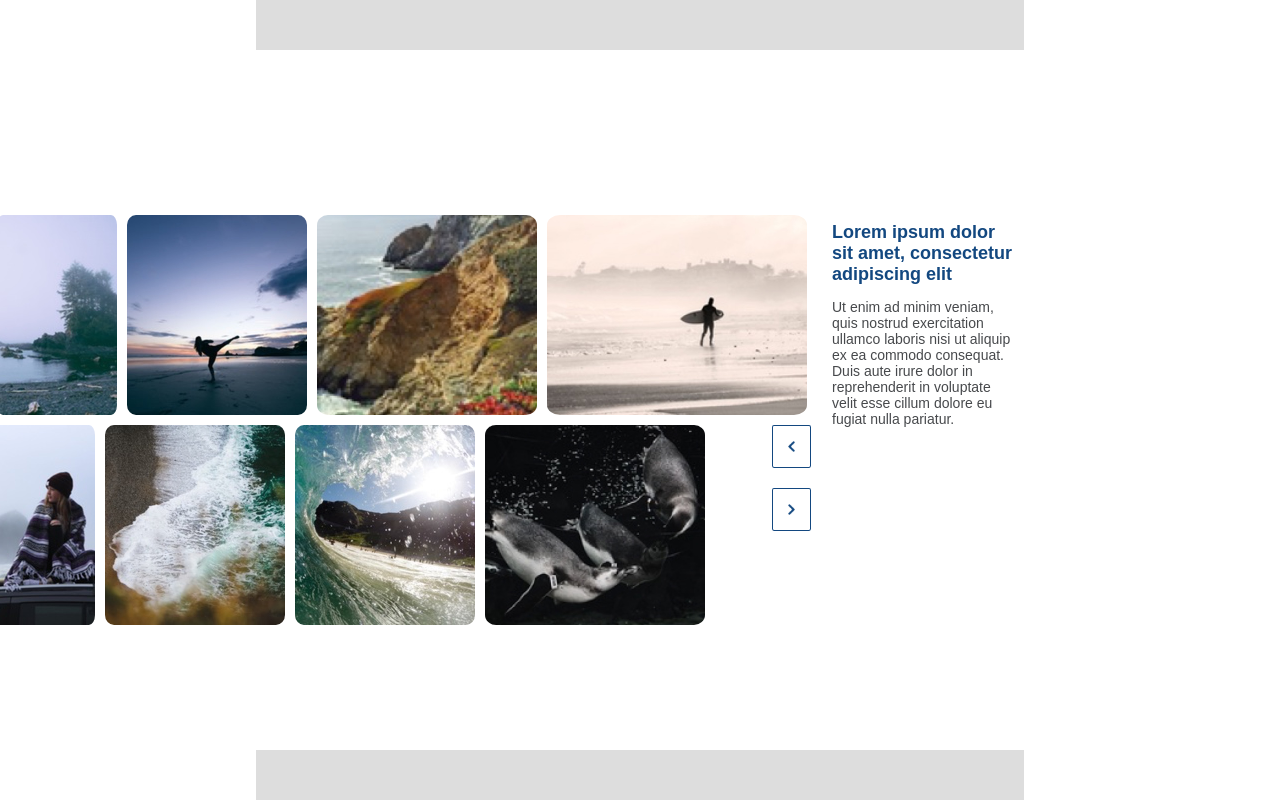
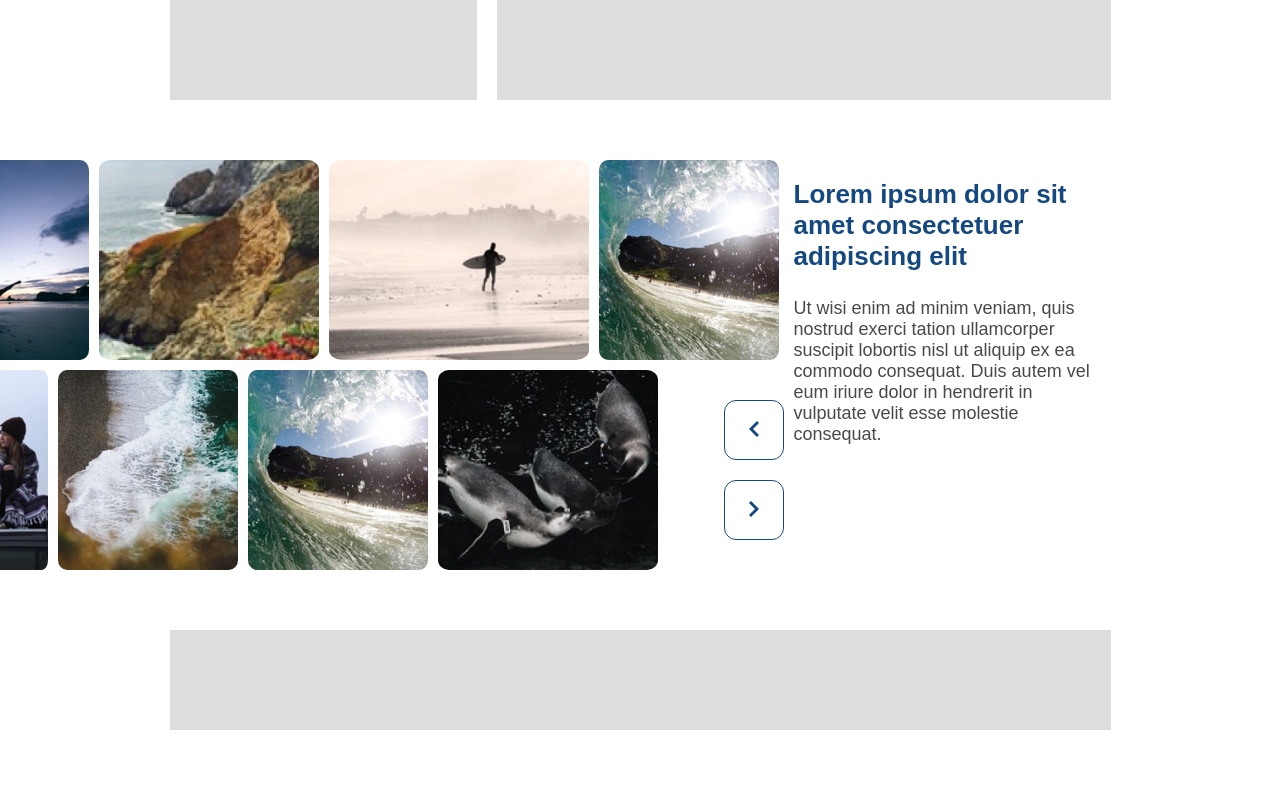
Before and after one commit to apeso/SmoothImageSlider, a plain HTML site: page index.html in a window 1280 px wide. Drawn offline with nearby package versions, Linux system fonts and the light colour scheme; a web font is replaced by a local one.

Commit message:
Ispravak

```diff
--- a/index.html
+++ b/index.html
@@ -5,30 +5,51 @@
     <meta name="viewport" content="width=device-width, initial-scale=1.0">
     <title>Slider</title>
     <link rel="stylesheet" href="style.css">
-    <link href="https://fonts.cdnfonts.com/css/source-sans-pro" rel="stylesheet">
 </head>
 <body>
-    <div class="content">
-        <div class="header"></div>
-        <div class="slider-container">
+    <main class="content">
+        <header>
+            <div class="left-header"></div>
+            <div class="right-header"></div>
+        </header>
+        <section class="slider-container">
             <div class="slider-wrapper" id="slider-wrapper">
-                <div class="slider" id="slider-row-1"></div>
-                <div class="slider" id="slider-row-2">
-                    <div class="arrows">
-                        <img src="/assets/arrow-gray-left.png" class="arrow" id="left-arrow">
-                        <img src="/assets/arrow-gray-right.png" class="arrow" id="right-arrow">
+                <div class="slider-top-row" id="slider-top-row">
+                    <img src="./assets/slider-image-1.jpg" alt="Image1">
+                    <img src="./assets/slider-image-2.jpg" alt="Image2">
+                    <img src="./assets/slider-image-3.jpg" alt="Image3">
+                    <img src="./assets/slider-image-4.jpg" alt="Image4">
+                    <img src="./assets/slider-image-5.jpg" alt="Image5">
+                    <img src="./assets/slider-image-8.jpg" alt="Image8">
+                </div>
+                <div class="bottom-row">
+                    <div class="slider-bottom-row" id="slider-bottom-row">
+                        <img src="./assets/slider-image-5.jpg" alt="Image5">
+                        <img src="./assets/slider-image-6.jpg" alt="Image6">
+                        <img src="./assets/slider-image-7.jpg" alt="Image7">
+                        <img src="./assets/slider-image-8.jpg" alt="Image8">
+                        <img src="./assets/slider-image-9.jpg" alt="Image9">
+
                     </div>
+                    <nav class="arrows">
+                        <button class="arrow" id="left-arrow">
+                            <img src="./assets/arrow-blue-left.png" alt="Left arrow">
+                        </button>
+                        <button class="arrow" id="right-arrow">
+                            <img src="./assets/arrow-blue-right.png" alt="Right arrow">
+                        </button>
+                    </nav>
                 </div>
             </div>
-            <div class="slider-description">
-                <h1>Lorem ipsum dolor sit amet, consectetur adipiscing elit</h1>
-                <p>Ut enim ad minim veniam, quis nostrud exercitation ullamco laboris nisi ut aliquip ex ea commodo consequat.
-                Duis aute irure dolor in reprehenderit in voluptate velit esse cillum dolore eu fugiat nulla pariatur.</p>
-            </div>
-        </div>
-        <div class="footer"></div>
-    </div>
+            <article class="slider-description">
+                <h1>Lorem ipsum dolor sit amet consectetuer adipiscing elit </h1>
+                <p>Ut wisi enim ad minim veniam, quis nostrud exerci tation ullamcorper suscipit lobortis nisl ut aliquip ex ea commodo consequat.
+                    Duis autem vel eum iriure dolor in hendrerit in vulputate velit esse molestie consequat.</p>
+            </article>
+        </section>
+        <footer></footer>
+    </main>
     <script src="https://code.jquery.com/jquery-3.6.0.min.js"></script>
-    <script src="script.js"></script>
+    <script src="script.js" defer></script>
 </body>
 </html>
--- a/script.js
+++ b/script.js
@@ -1,62 +1,66 @@
 $(document).ready(function() {
-    var totalImages = 9;
-    var images = [];
+    var $sliderTopRow = $('#slider-top-row');
+    var $sliderBottomRow=$('#slider-bottom-row');
 
-    for (var i = 1; i <= totalImages; i++) {
-        images.push('assets/slider-image-' + i + '.jpg');
+    var $imagesTopRow = $sliderTopRow.find('img');
+    var $imagesBottomRow=$sliderBottomRow.find('img');
+
+    function moveSlider(direction) {
+
+        if (direction === 'right') {
+
+            var distanceTopRow = $imagesTopRow.last().width()+10;
+            $sliderTopRow.css('transition', 'transform 1s ease');
+            $sliderTopRow.css('transform', 'translateX(' + distanceTopRow+ 'px)');
+
+            var distanceBottomRow = $imagesBottomRow.last().width()+10;
+            $sliderBottomRow.css('transition', 'transform 1s ease');
+            $sliderBottomRow.css('transform', 'translateX(' + distanceBottomRow+ 'px)');
+
+            setTimeout(function() {
+
+                $sliderTopRow.prepend($imagesTopRow.last());
+                $sliderTopRow.css('transition', 'none');
+                $sliderTopRow.css('transform', 'none');
+                $imagesTopRow = $sliderTopRow.find('img');
+
+                $sliderBottomRow.prepend($imagesBottomRow.last());
+                $sliderBottomRow.css('transition', 'none');
+                $sliderBottomRow.css('transform', 'none');
+                $imagesBottomRow = $sliderBottomRow.find('img');
+            }, 1000);
+        } else if (direction === 'left') {
+
+            var distanceTopRow = $imagesTopRow.first().width()+10;
+            $sliderTopRow.css('transition', 'transform 1s ease');
+            $sliderTopRow.css('transform', 'translateX(-' + distanceTopRow + 'px)');
+
+            var distanceBottomRow = $imagesBottomRow.first().width()+10;
+            $sliderBottomRow.css('transition', 'transform 1s ease');
+            $sliderBottomRow.css('transform', 'translateX(-' + distanceBottomRow + 'px)');
+
+            setTimeout(function() {
+
+                $sliderTopRow.append($imagesTopRow.first());
+                $sliderTopRow.css('transition', 'none');
+                $sliderTopRow.css('transform', 'none');
+                $imagesTopRow = $sliderTopRow.find('img');
+
+                $sliderBottomRow.append($imagesBottomRow.first());
+                $sliderBottomRow.css('transition', 'none');
+                $sliderBottomRow.css('transform', 'none');
+                $imagesBottomRow = $sliderBottomRow.find('img');
+
+            }, 1000);
+        }
     }
 
-    function renderImages() {
-        var sliderRow1 = $('#slider-row-1');
-        var sliderRow2 = $('#slider-row-2');
-        sliderRow1.empty();
-        sliderRow2.empty();
 
-        for (var i = 0; i < 5; i++) {
-            var img = $('<img>').attr('src', images[i]).attr('alt', 'Slika ' + (i + 1));
-            sliderRow1.append(img);
-        }
+    $('#left-arrow').click(function() {
+        moveSlider('left');
+    });
 
-        for (var i = 5; i < 9; i++) {
-            var img = $('<img>').attr('src', images[i]).attr('alt', 'Slika ' + (i + 1));
-            sliderRow2.append(img);
-        }
-
-        var leftArrowImg = $('<img>').attr('src', 'assets/arrow-blue-left.png').addClass('arrow').attr('id', 'left-arrow');
-        var rightArrowImg = $('<img>').attr('src', 'assets/arrow-blue-right.png').addClass('arrow').attr('id', 'right-arrow');
-
-        var arrowsDiv = $('<div>').addClass('arrows');
-        arrowsDiv.append(leftArrowImg).append(rightArrowImg);
-        sliderRow2.append(arrowsDiv);
-
-        $('#left-arrow').on('click', function() {
-            moveSlider('left');
-        });
-
-        $('#right-arrow').on('click', function() {
-            moveSlider('right');
-        });
-    }
-
-    renderImages();
-
-    function moveSlider(direction) {
-        if (direction === 'right') {
-            var lastImage = images.pop();
-            images.unshift(lastImage);
-        } else if (direction === 'left') {
-            var firstImage = images.shift();
-            images.push(firstImage);
-        }
-
-        $('.slider').addClass('transition');
-
-        setTimeout(function() {
-            renderImages();
-        }, 200);
-
-        setTimeout(function() {
-            $('.slider').removeClass('transition');
-        }, 700);
-    }
+    $('#right-arrow').click(function() {
+        moveSlider('right');
+    });
 });
--- a/style.css
+++ b/style.css
@@ -1,63 +1,79 @@
 body {
     margin: 0;
-    padding: 0;
     font-family: 'Source Sans Pro', sans-serif;
+    height: 730px;
+    width: 100%;
+    overflow-x: scroll;
 }
 
 .content {
-    display: flex;
-    flex-direction: column;
-    justify-content: space-between;
-    align-items: center;
-    height: 100vh;
-    width: 60%;
-    position: fixed;
-    left: 50%;
-    transform: translateX(-50%);
+    display: grid;
+    grid-template-rows: 100px auto 100px;
+    height: 730px;
+    width: 941px;
+    margin: 0 auto;
 }
 
-.header, .footer {
-    width: 100%;
-    height: 50px;
+header{
+    height: 100px;
+    display: flex;
+    flex-direction: row;
+    gap: 20px;
+}
+.left-header{
+    flex: 1;
     background-color: #DDDDDD;
-    text-align: center;
-    line-height: 50px;
 }
-
+.right-header{
+    flex: 2;
+    background-color: #DDDDDD;
+}
+footer{
+    height: 100px;
+    background-color: #DDDDDD;
+}
 .slider-container {
     width: 100%;
-    height: 50vh;
+    height: 100%;
     display: flex;
     flex-direction: row;
     justify-content: flex-end;
+    align-items: center;
+
 }
 
 .slider-wrapper {
-    flex: 3;
+    flex: 2;
     display: flex;
     flex-direction: column;
-    height: 100%;
-    overflow: visible;
-    padding: 10px;
+    width: fit-content;
+
+
 }
 
-.slider {
+.slider-top-row {
+    display: flex;
+    flex-direction: row;
+    justify-content: flex-end;
+    width: 100%;
+    transition: transform 1s ease;
+
+}
+.slider-bottom-row {
     display: flex;
     flex-direction: row;
     justify-content: flex-end;
     width: 100%;
     transition: transform 1s ease;
 }
-
-.transition-left {
-    transform: translateX(-100%);
+.bottom-row{
+    display: flex;
+    flex-direction: row;
+    justify-content: flex-end;
+    width: 100%;
+    transition: transform 1s ease;
 }
-
-.transition-right {
-    transform: translateX(100%);
-}
-
-.slider img {
+img {
     max-width: 100%;
     height: 200px;
     border-radius: 5%;
@@ -67,34 +83,56 @@ body {
 .slider-description {
     flex: 1;
     padding: 10px;
+    height: 80%;
+    background-color: white;
+
+    z-index: 1;
 }
 
 .slider-description h1 {
-    font-size: 18px;
-    color:#134880;
+    font-size: 26px;
+    color: #134880;
     font-weight: bold;
 }
 
 .slider-description p {
-    font-size: 14px;
+    font-size: 18px;
     color: #47494C;
 }
 
 .arrows {
-
     display: flex;
     flex-direction: column;
-    align-items: center;
-    height: 100px;
-    gap: 10px;
-    margin-left: 60px;
+    align-items: flex-end;
+    justify-content: center;
+    gap: 20px;
+    width: 150px;
+    z-index: 1;
+    background-color: white;
+}
 
-}
-.arrow{
-    width: 7px;
-    height: 7px;
+.arrow {
+    width: 60px;
+    height: 60px;
     border: 1px solid #134880;
+    background-color: white;
     border-radius: 20%;
-    padding: 15px;
+    padding: 10px;
     cursor: pointer;
 }
+
+.arrow img {
+    width: 10px;
+    height: fit-content;
+}
+#left-arrow:hover, #right-arrow:hover{
+    border: 1px solid #DDDDDD;
+}
+
+#left-arrow:hover img {
+    content: url('./assets/arrow-gray-left.png');
+}
+
+#right-arrow:hover img {
+    content: url('./assets/arrow-gray-right.png');
+}
```
